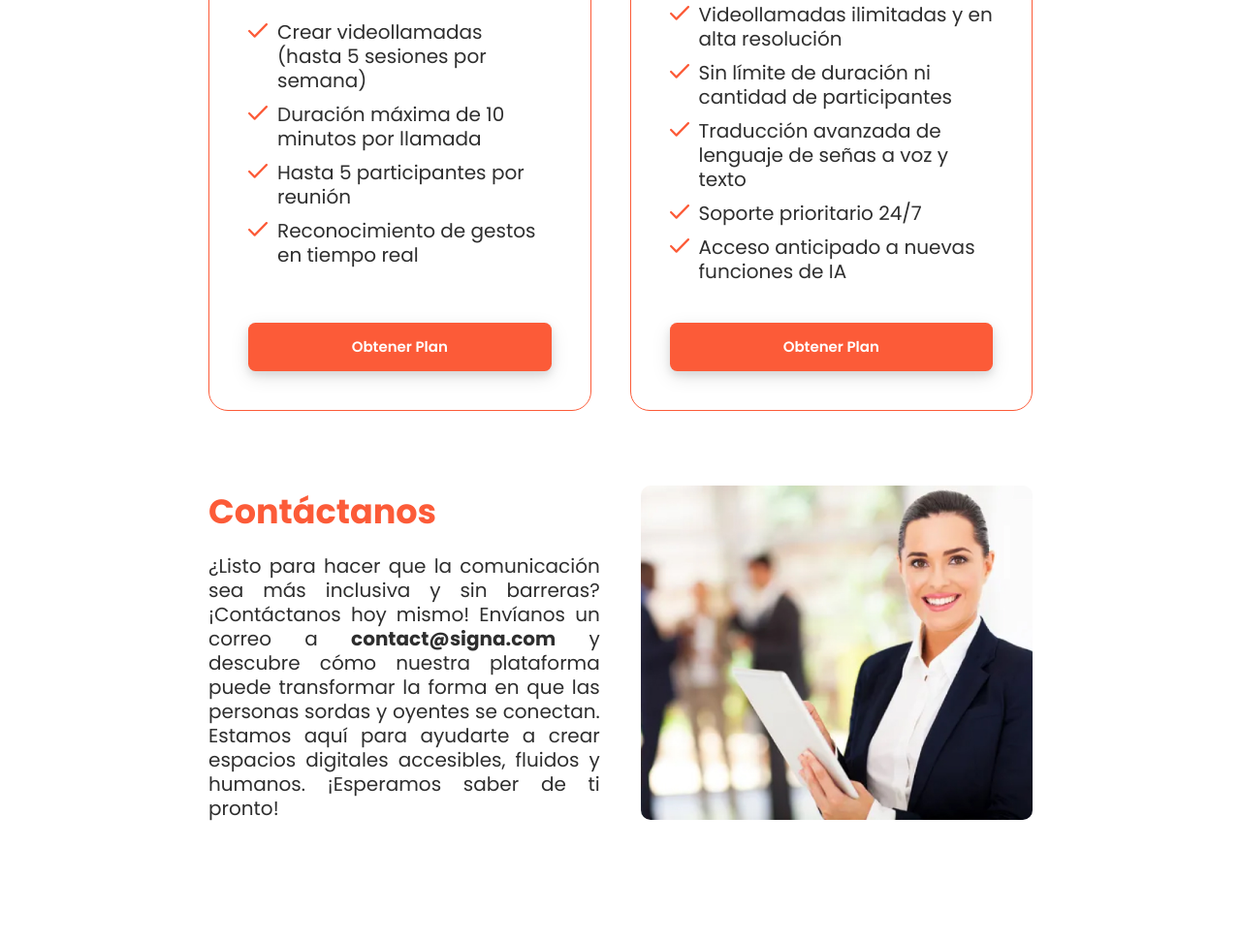
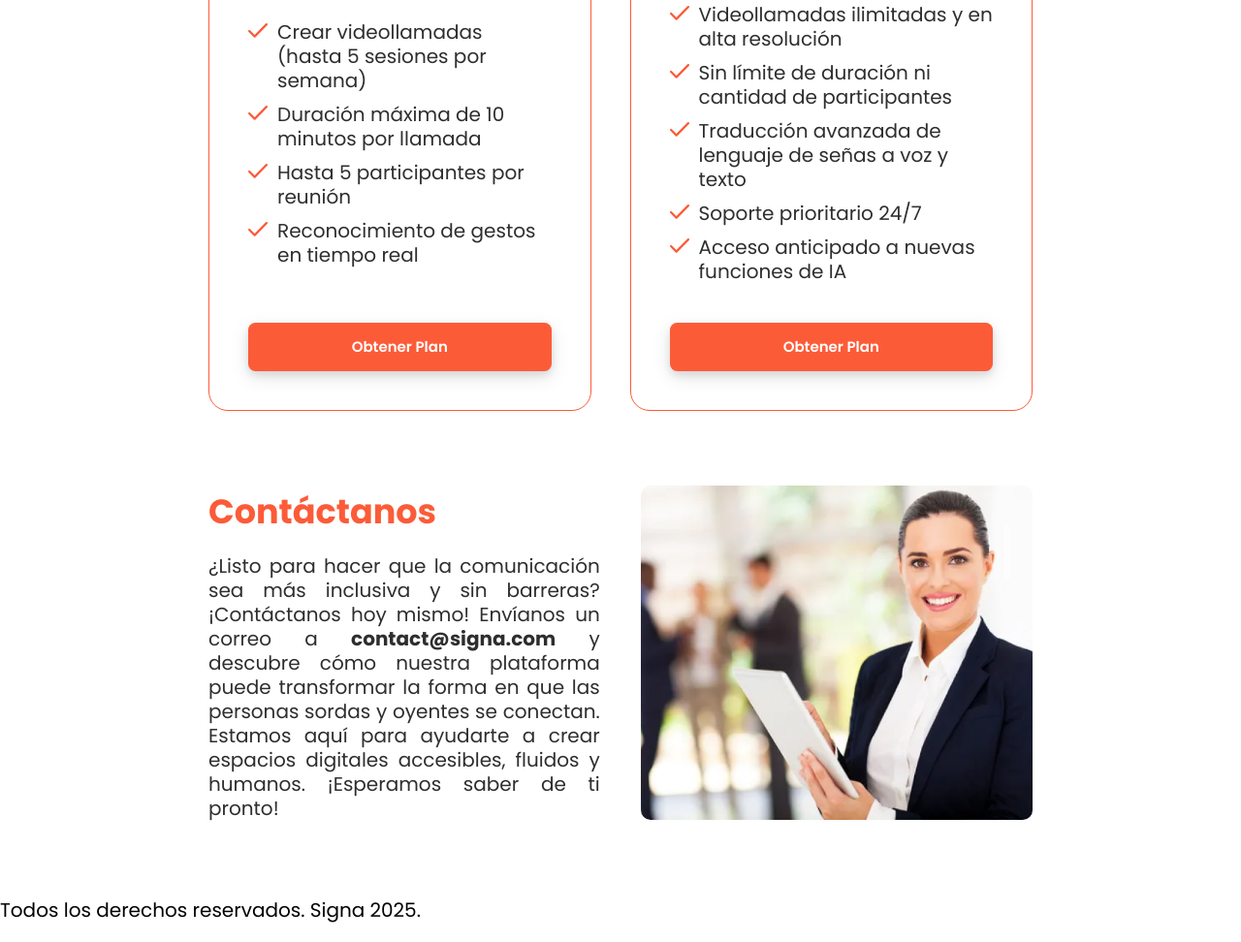
Before and after one commit to upc-signa/signa-landing-page, a plain HTML site: page index.html in a window 1280 px wide. Shown: the part 2368-3340 px from the top of the page at 97% size. Before the commit the page ends 3295 px from the top, so only its background shows below. Drawn offline with nearby package versions, Linux system fonts and the light colour scheme.

Commit message:
feat: add footer html

```diff
--- a/index.html
+++ b/index.html
@@ -128,6 +128,10 @@
         </div>
     </section>
 
+     <footer>
+        <p>Todos los derechos reservados. Signa 2025.</p>
+    </footer>
+
     <script src="assets/js/index.js"></script>
 </body>
 
```
Also changed, not shown: indexEN.html (+4 -0 lines).
